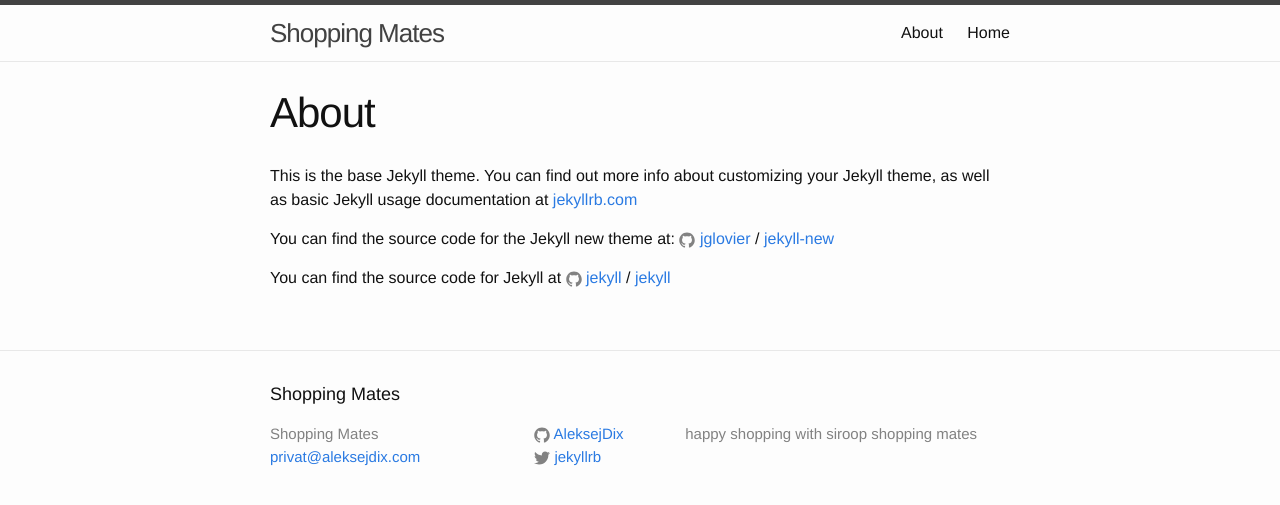
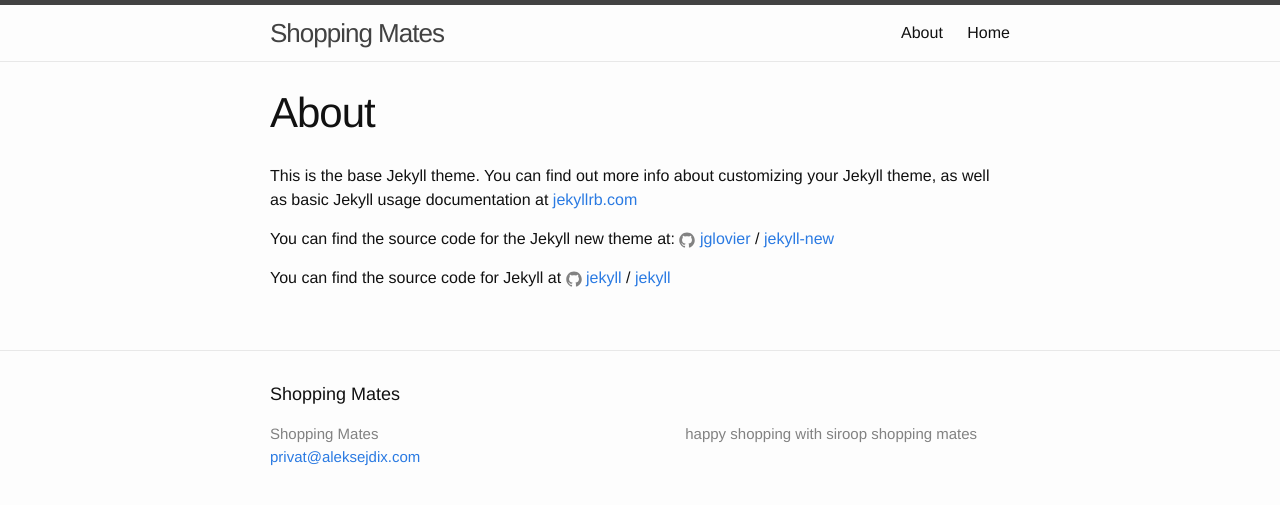
Before and after one commit to AleksejDix/shopping-mates, a Jekyll site: the page built from about.md, in a window 1280 px wide. Shown: the top 505 px of the page. Built offline with Jekyll 4.4.1, drawn with Linux system fonts in a browser that asks for light colours.

Commit message:
Updated Config

```diff
--- a/_config.yml
+++ b/_config.yml
@@ -16,6 +16,4 @@
 description: happy shopping with siroop shopping mates
 baseurl:
 url: http://aleksejdix.com/shopping-mates/
-twitter_username: jekyllrb
-github_username: AleksejDix
 markdown: kramdown
```
